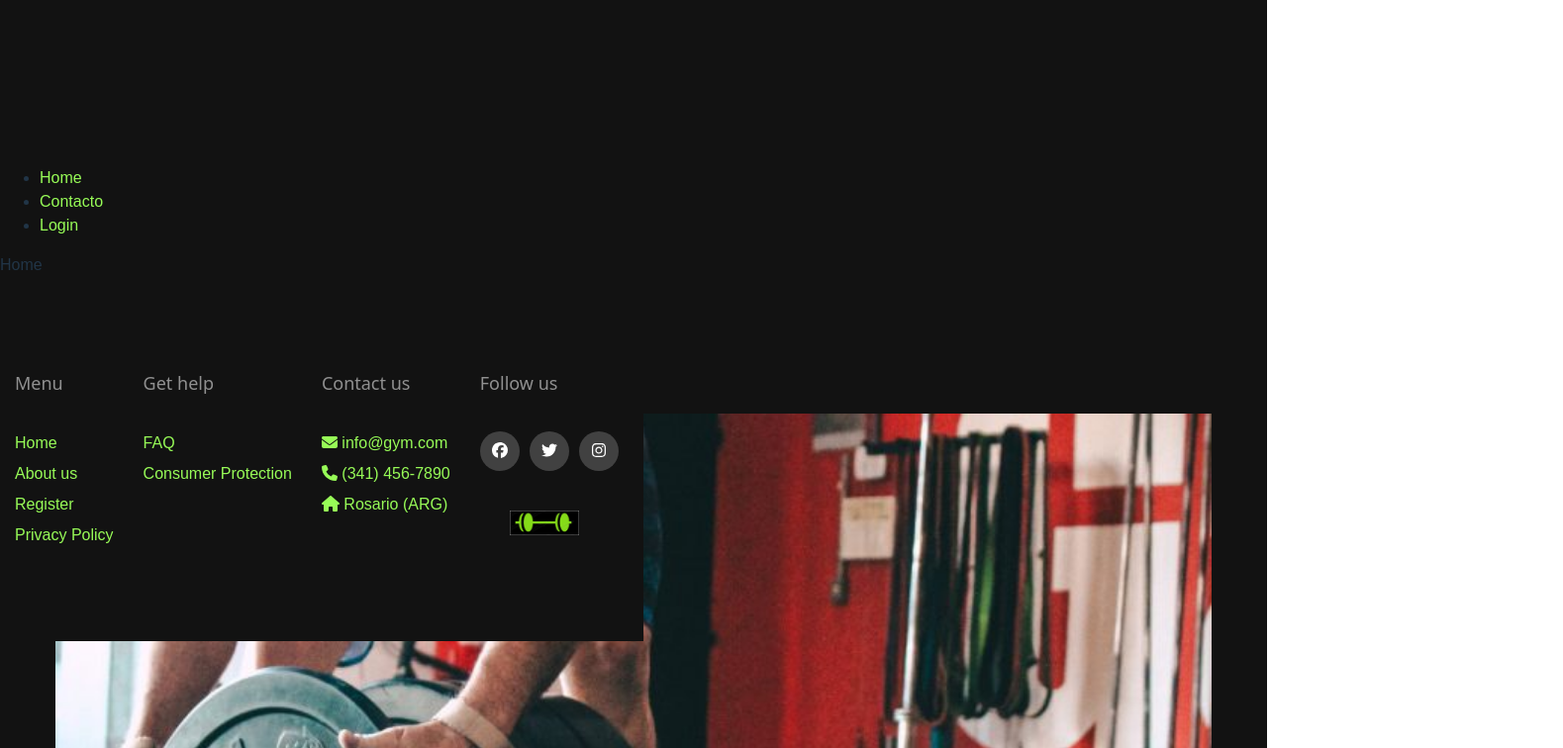
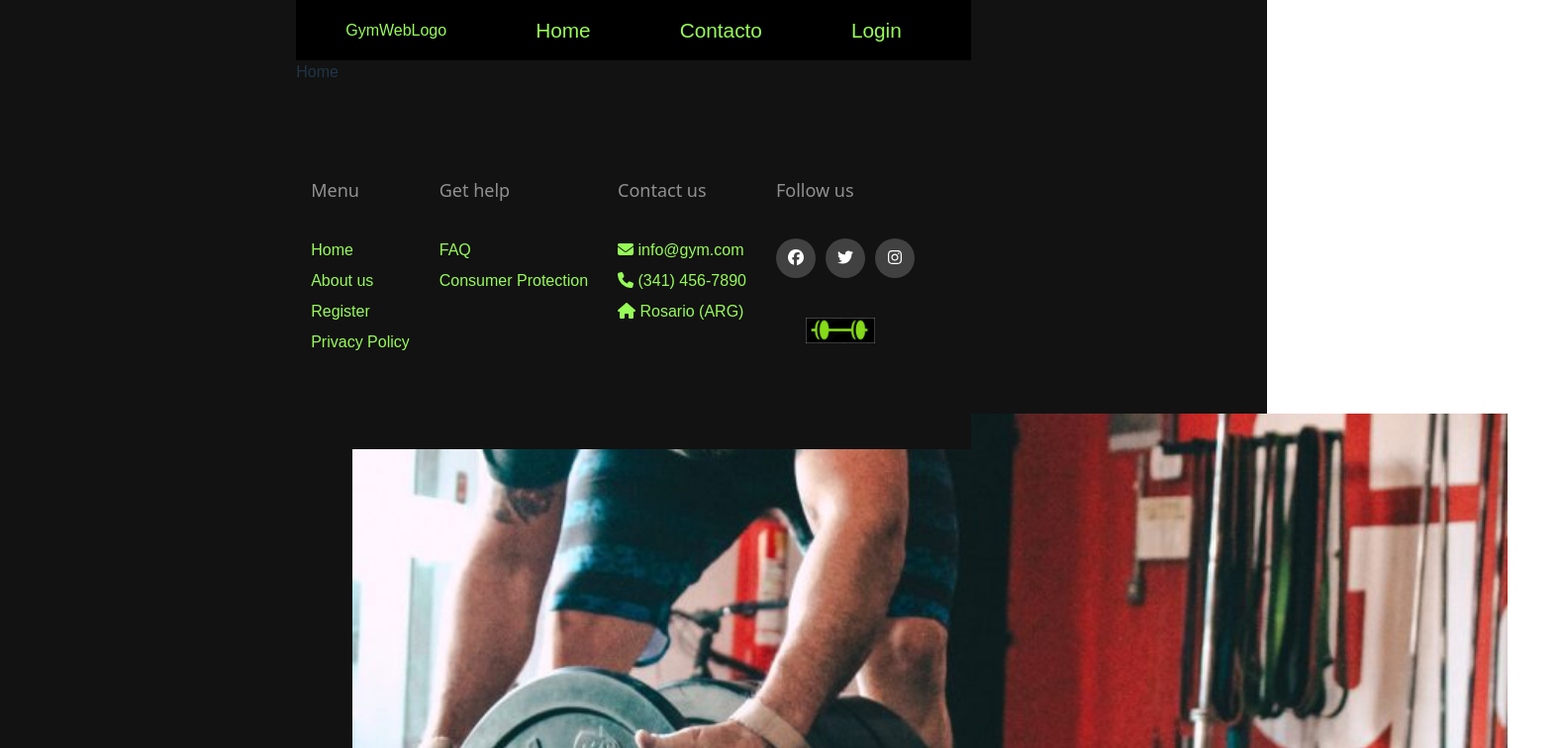
Before and after one commit to labmiracle/team-red, a React (Vite) app in the folder gymWeb/: page / in a window 1280 px wide. Shown: the top 756 px of the page at 99% size, 1579 px wide, since content can reach past the window. Built offline with nearby package versions, Linux system fonts and the light colour scheme.

Commit message:
Updating Navbar and Adding style

```diff
--- a/gymWeb/package.json
+++ b/gymWeb/package.json
@@ -34,6 +34,8 @@
 
     "react-dom": "^18.2.0",
 
+    "react-icons": "^4.10.1",
+
     "react-router-dom": "^6.14.1"
 
   },
--- a/gymWeb/src/components/Navbar/NavBar.tsx
+++ b/gymWeb/src/components/Navbar/NavBar.tsx
@@ -1,19 +1,24 @@
 import { Link } from 'react-router-dom';
+import styles from './NavBar.module.css';
+import { useState } from 'react';
 
 export default function NavBar() {
     return (
-        <nav>
-            <ul>
-                <li>
+        <nav className={styles.navBar}>
+            <div className={styles.logo}>
+                <Link to='/'>GymWebLogo</Link>
+            </div>
+            <div className={styles.containerItems}>
+                <div className={styles.item}>
                     <Link to='/'>Home</Link>
-                </li>
-                <li>
+                </div>
+                <div className={styles.item}>
                     <Link to='/contacto'>Contacto</Link>
-                </li>
-                <li>
+                </div>
+                <div className={styles.item}>
                     <Link to='/login'>Login</Link>
-                </li>
-            </ul>
+                </div>
+            </div>
         </nav>
     );
 }
--- a/gymWeb/src/index.css
+++ b/gymWeb/src/index.css
@@ -27,7 +27,6 @@ a:hover {
 
 body {
   margin: 0;
-  display: flex;
   place-items: center;
   min-width: 320px;
   min-height: 100vh;
```
Also changed, not shown: 1 other file (tests, documents, lock files or other folders).
